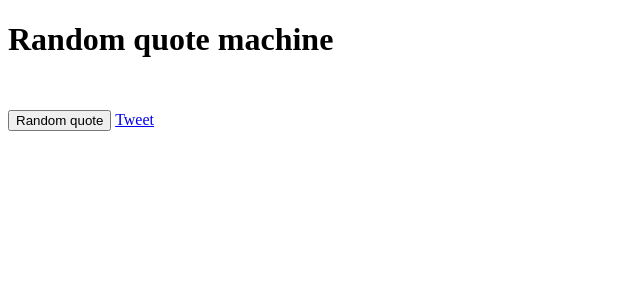
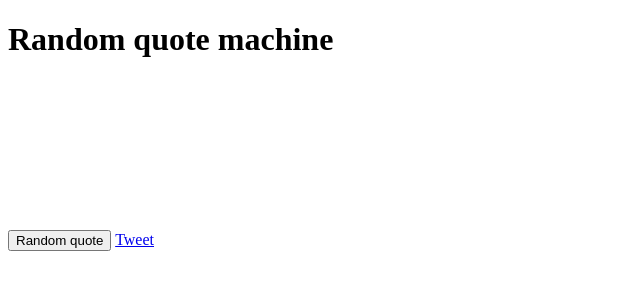
Before and after one commit to 85bogdan/85bogdan.github.io, a website: page index.html in a window 1280 px wide. Shown: the whole page, without its empty margins (0-640 px from the left). Drawn offline with nearby package versions, Linux system fonts and the light colour scheme; files that its build step writes are made by us from their sources; no server answers; some icons are missing.

Commit message:
add style

```diff
--- a/sass/style.sass
+++ b/sass/style.sass
@@ -1,3 +1,3 @@
 .box
-	min-height: 30px
+	min-height: 150px
 	box-sizing: border-box
```
Also changed, not shown: css/style.css (added), 2 other files.
